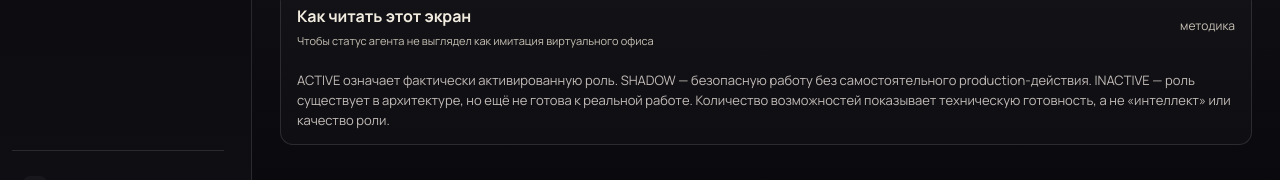
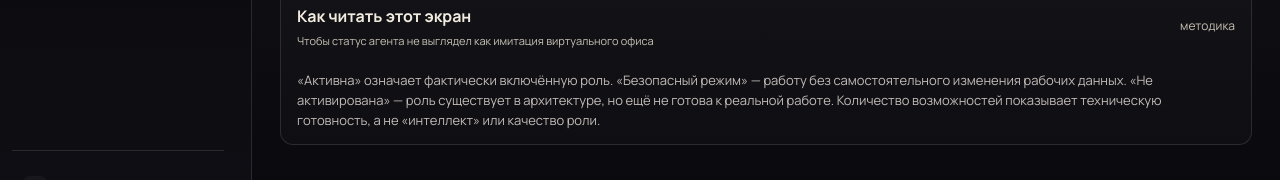
Before and after one commit to THEFEYA/feya-commerce, a Next.js app: page /admin/roles in a window 1280 px wide. Both pictures are taken after a click on the heading 766 px from the left and 509 px from the top of the page. Shown: the part 483-663 px from the top of the page. Built offline with nearby package versions, Linux system fonts and the light colour scheme; no server answers; the database is empty; a web font is replaced by a local one.

Commit message:
ux: remove agent runtime jargon from help text

```diff
--- a/app/admin/roles/page.tsx
+++ b/app/admin/roles/page.tsx
@@ -160,8 +160,8 @@ export default async function AdminRolesPage() {
             </summary>
             <div className="owner-disclosure-body">
               <p className="owner-card-copy">
-                ACTIVE означает фактически активированную роль. SHADOW — безопасную работу без самостоятельного production-действия.
-                INACTIVE — роль существует в архитектуре, но ещё не готова к реальной работе. Количество возможностей показывает
+                «Активна» означает фактически включённую роль. «Безопасный режим» — работу без самостоятельного изменения рабочих данных.
+                «Не активирована» — роль существует в архитектуре, но ещё не готова к реальной работе. Количество возможностей показывает
                 техническую готовность, а не «интеллект» или качество роли.
               </p>
             </div>
```
